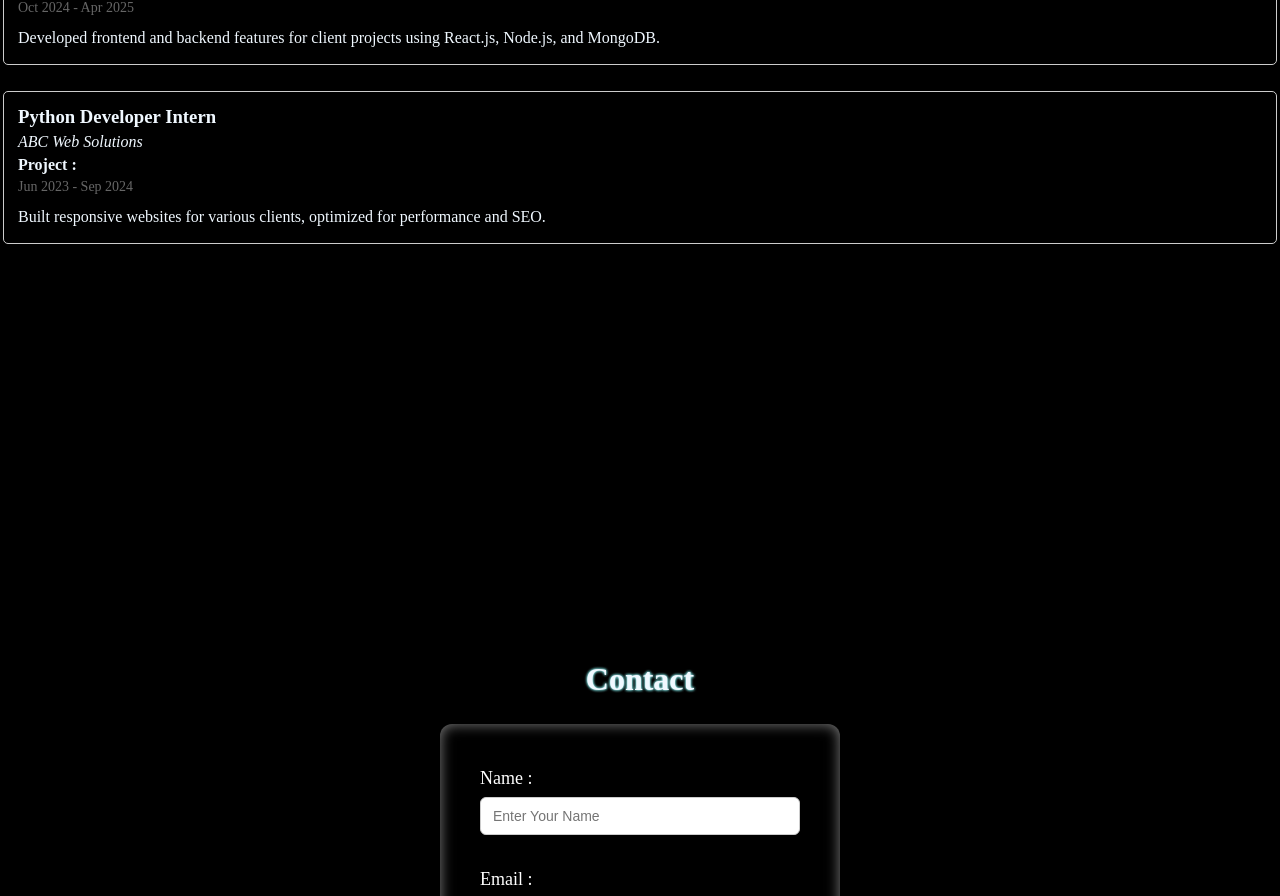
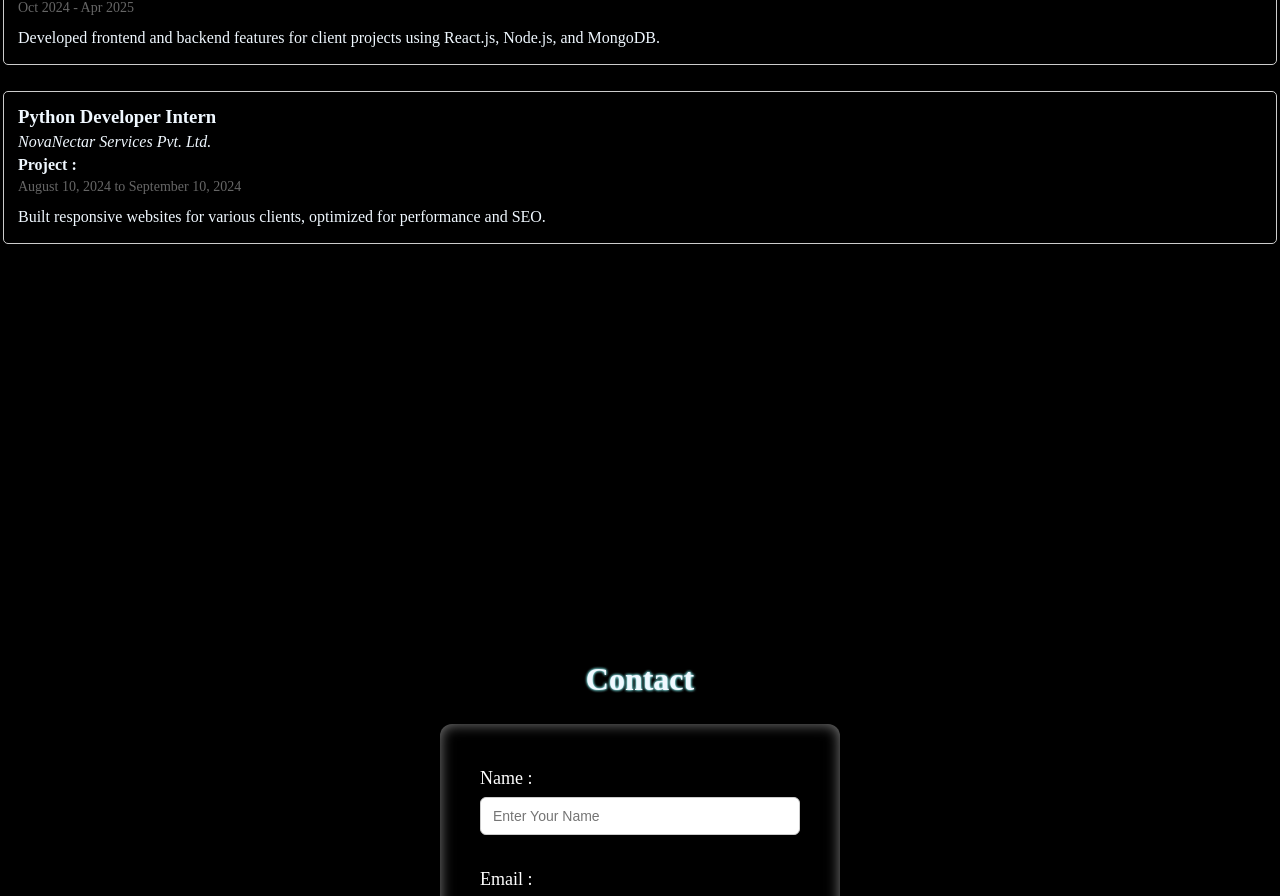
Before and after one commit to Paramesh-Kumar-2004/VP_Portfolio-2, a React (Create React App) app: page / in a window 1280 px wide. Shown: the part 3620-4516 px from the top of the page. Built offline with nearby package versions, Linux system fonts and the light colour scheme.

Commit message:
Updating The Second Intern  Experience In Experience.jsx

```diff
--- a/src/Components/Experience.jsx
+++ b/src/Components/Experience.jsx
@@ -18,8 +18,8 @@ function Experience() {
         {
             id: 2,
             position: 'Python Developer Intern',
-            company: 'ABC Web Solutions',
-            duration: 'Jun 2023 - Sep 2024',
+            company: 'NovaNectar Services Pvt. Ltd.',
+            duration: ' August 10, 2024 to September 10, 2024',
             description: 'Built responsive websites for various clients, optimized for performance and SEO.',
         },
     ];
```
